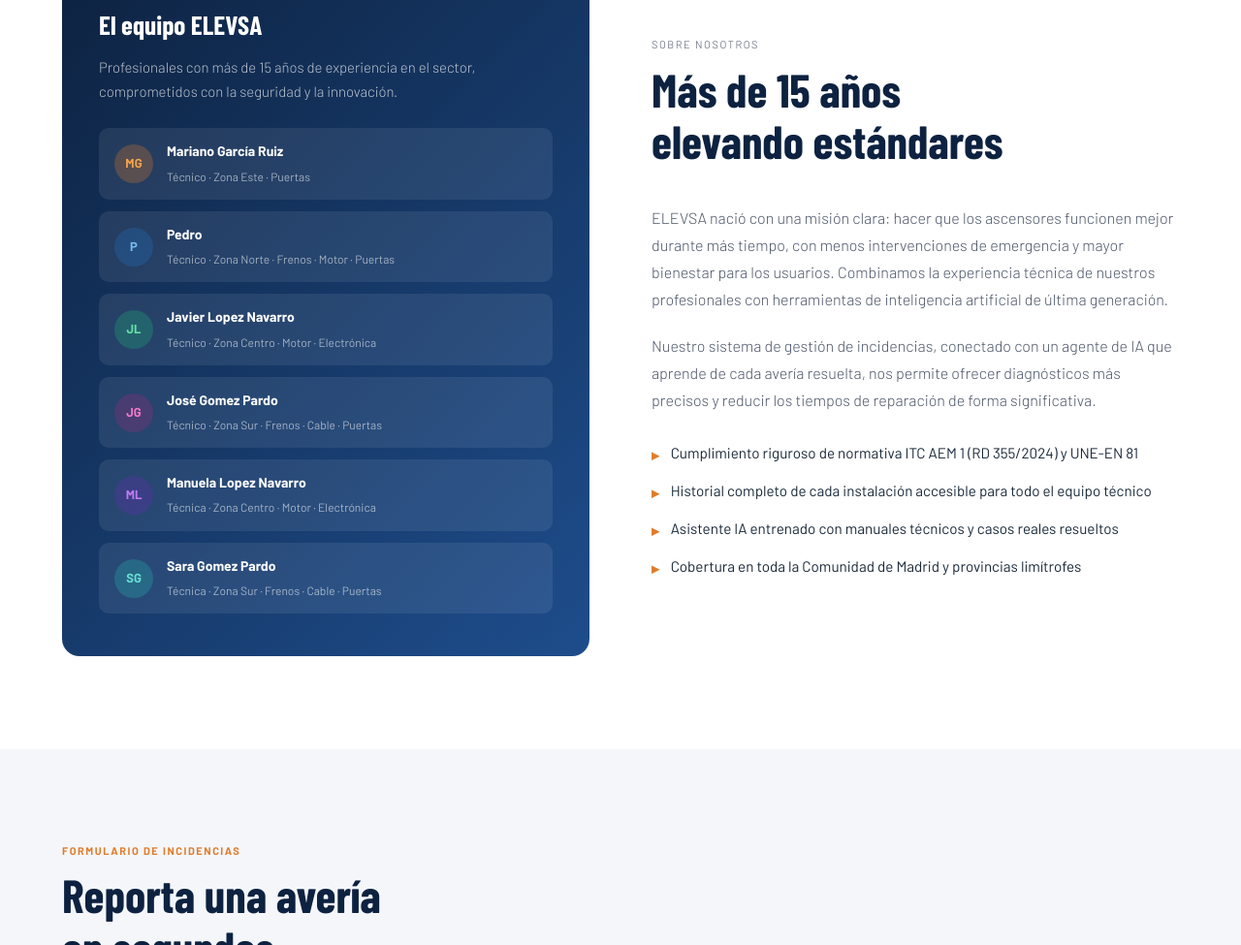
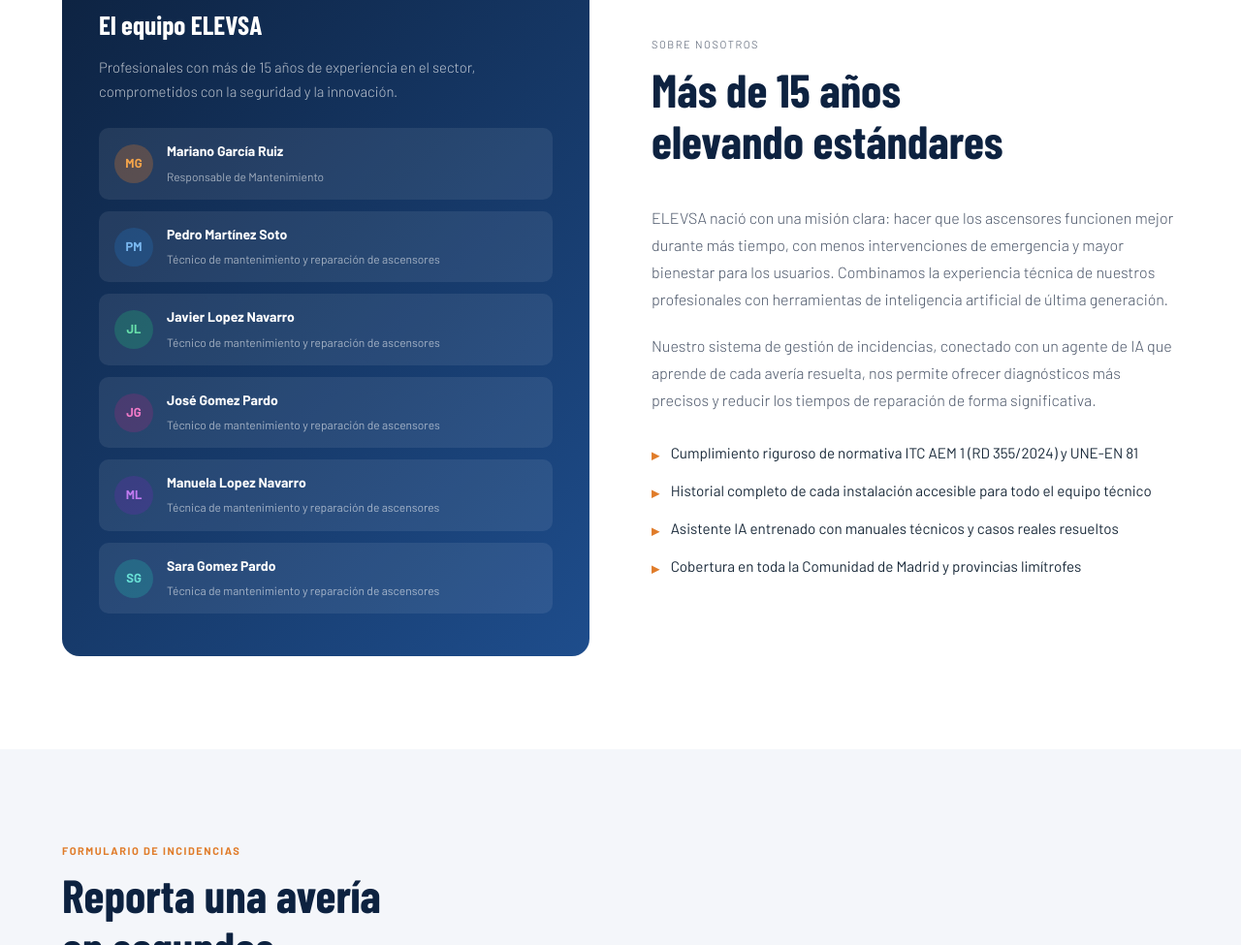
Before and after one commit to elevsa/elevsa-portfolio, a plain HTML site: page index.html in a window 1280 px wide. Shown: the part 2227-3202 px from the top of the page at 97% size. Drawn offline with nearby package versions, Linux system fonts and the light colour scheme; a script that the page names is missing.

Commit message:
Add files via upload

```diff
--- a/index.html
+++ b/index.html
@@ -226,12 +226,12 @@
       <h3>El equipo ELEVSA</h3>
       <p>Profesionales con m&aacute;s de 15 a&ntilde;os de experiencia en el sector, comprometidos con la seguridad y la innovaci&oacute;n.</p>
       <div class="team-list">
-        <div class="team-member"><div class="team-avatar" style="background:rgba(224,124,42,0.28);color:#f4a44a">MG</div><div class="info"><strong>Mariano Garc&iacute;a Ruiz</strong><span>T&eacute;cnico &middot; Zona Este &middot; Puertas</span></div></div>
-        <div class="team-member"><div class="team-avatar" style="background:rgba(34,114,195,0.28);color:#7ab8f0">P</div><div class="info"><strong>Pedro</strong><span>T&eacute;cnico &middot; Zona Norte &middot; Frenos &middot; Motor &middot; Puertas</span></div></div>
-        <div class="team-member"><div class="team-avatar" style="background:rgba(30,195,120,0.25);color:#68dfaa">JL</div><div class="info"><strong>Javier Lopez Navarro</strong><span>T&eacute;cnico &middot; Zona Centro &middot; Motor &middot; Electr&oacute;nica</span></div></div>
-        <div class="team-member"><div class="team-avatar" style="background:rgba(195,34,130,0.22);color:#f07ac8">JG</div><div class="info"><strong>Jos&eacute; Gomez Pardo</strong><span>T&eacute;cnico &middot; Zona Sur &middot; Frenos &middot; Cable &middot; Puertas</span></div></div>
-        <div class="team-member"><div class="team-avatar" style="background:rgba(130,34,195,0.22);color:#c07af0">ML</div><div class="info"><strong>Manuela Lopez Navarro</strong><span>T&eacute;cnica &middot; Zona Centro &middot; Motor &middot; Electr&oacute;nica</span></div></div>
-        <div class="team-member"><div class="team-avatar" style="background:rgba(34,195,180,0.25);color:#68dfd5">SG</div><div class="info"><strong>Sara Gomez Pardo</strong><span>T&eacute;cnica &middot; Zona Sur &middot; Frenos &middot; Cable &middot; Puertas</span></div></div>
+        <div class="team-member"><div class="team-avatar" style="background:rgba(224,124,42,0.28);color:#f4a44a">MG</div><div class="info"><strong>Mariano Garc&iacute;a Ruiz</strong><span>Responsable de Mantenimiento</span></div></div>
+        <div class="team-member"><div class="team-avatar" style="background:rgba(34,114,195,0.28);color:#7ab8f0">PM</div><div class="info"><strong>Pedro Mart&iacute;nez Soto</strong><span>T&eacute;cnico de mantenimiento y reparaci&oacute;n de ascensores</span></div></div>
+        <div class="team-member"><div class="team-avatar" style="background:rgba(30,195,120,0.25);color:#68dfaa">JL</div><div class="info"><strong>Javier Lopez Navarro</strong><span>T&eacute;cnico de mantenimiento y reparaci&oacute;n de ascensores</span></div></div>
+        <div class="team-member"><div class="team-avatar" style="background:rgba(195,34,130,0.22);color:#f07ac8">JG</div><div class="info"><strong>Jos&eacute; Gomez Pardo</strong><span>T&eacute;cnico de mantenimiento y reparaci&oacute;n de ascensores</span></div></div>
+        <div class="team-member"><div class="team-avatar" style="background:rgba(130,34,195,0.22);color:#c07af0">ML</div><div class="info"><strong>Manuela Lopez Navarro</strong><span>T&eacute;cnica de mantenimiento y reparaci&oacute;n de ascensores</span></div></div>
+        <div class="team-member"><div class="team-avatar" style="background:rgba(34,195,180,0.25);color:#68dfd5">SG</div><div class="info"><strong>Sara Gomez Pardo</strong><span>T&eacute;cnica de mantenimiento y reparaci&oacute;n de ascensores</span></div></div>
       </div>
     </div>
     <div class="about-text">
```
